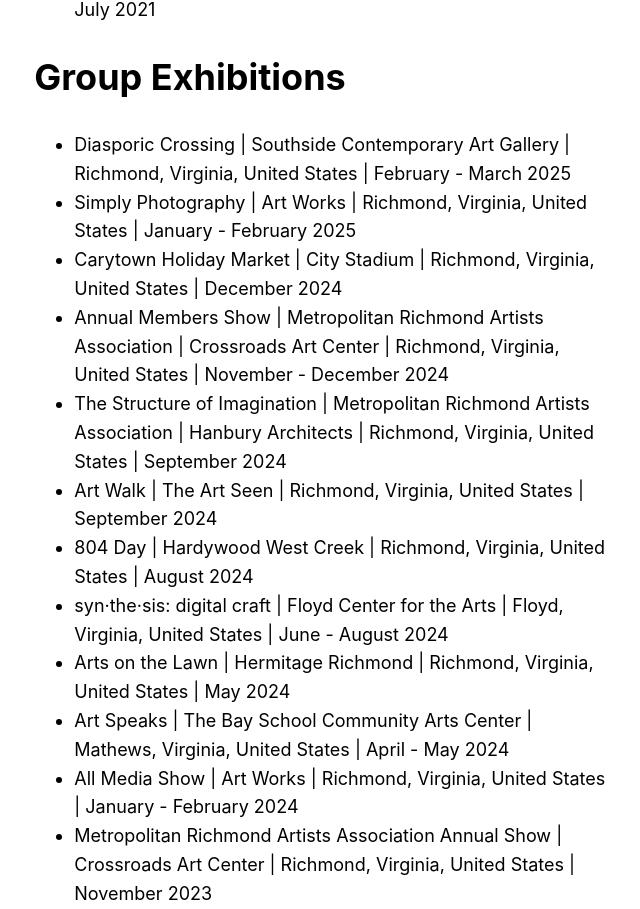
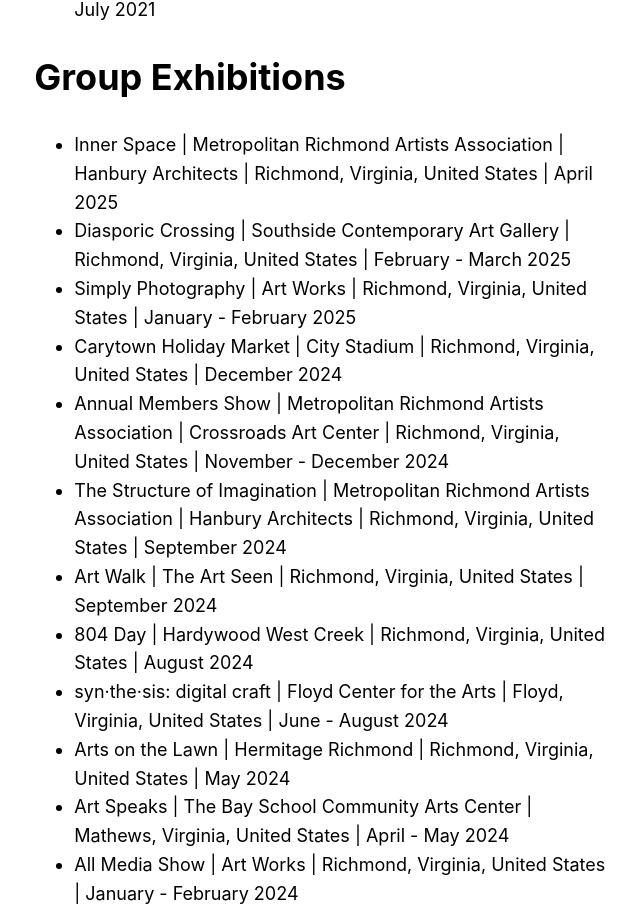
Before and after one commit to apbryant/website, a Next.js app: page /cv in a window 1280 px wide. Shown: the part 1956-2865 px from the top of the page, without its empty margins (319-959 px from the left). Built offline with nearby package versions, Linux system fonts and the light colour scheme.

Commit message:
add group exhibition

```diff
--- a/pages/cv.js
+++ b/pages/cv.js
@@ -107,6 +107,10 @@ export default function CV() {
 
         <h1>Group Exhibitions</h1>
         <ul>
+          <li>
+            Inner Space | Metropolitan Richmond Artists Association | Hanbury Architects |
+            Richmond, Virginia, United States | April 2025
+          </li>
           <li>
             Diasporic Crossing | Southside Contemporary Art Gallery | Richmond, Virginia, United States | February - March 2025
           </li>
```
